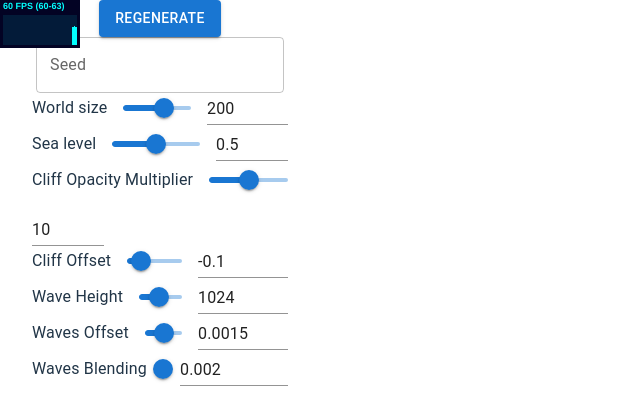
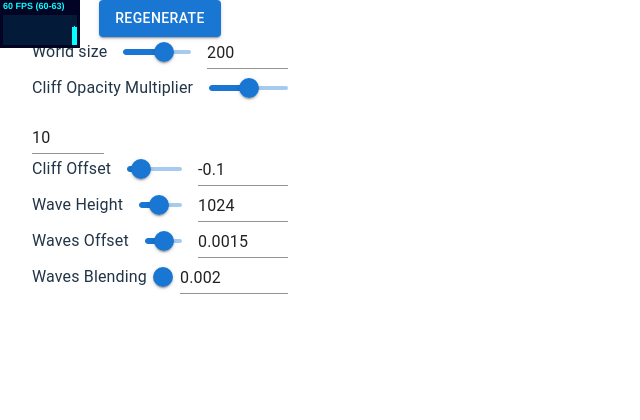
Before and after one commit to MichaelPestuka/TerrainGen, a React (Vite) app in the folder TerrainGenFrontend/: page / in a window 1280 px wide. Shown: the top 420 px of the page, without its empty margins (0-640 px from the left). Built offline with nearby package versions, Linux system fonts and the light colour scheme.

Commit message:
chore: removed unused controls

```diff
--- a/TerrainGenFrontend/src/App.jsx
+++ b/TerrainGenFrontend/src/App.jsx
@@ -9,14 +9,13 @@ import TerrainRenderer from './renderer.js'
 function App() {
   useEffect(() => {
       console.log("Starting Renderer");
-      renderer.current = new TerrainRenderer({'Width':worldSize, 'Height':worldSize, 'Sealevel':seaLevel})
+      renderer.current = new TerrainRenderer({'Width':worldSize, 'Height':worldSize})
       // startRenderer();
   }, [])
 
 
   var renderer = useRef()
   const [worldSize, setSize] = useState(200)
-  const [seaLevel, setSeaLevel] = useState(0.5)
   const [cliffMultiplier, setCliffMutliplier] = useState(10.0)
   const [cliffOffset, setCliffOffset] = useState(-0.05)
   const [waveHeight, setWaveHeight] = useState(1024.0)
@@ -40,11 +39,9 @@ function App() {
       <Box sx={{marginRight: '0', width: '20%', height: '100%', padding: '0 32px'}}>
         <Button variant='contained' onClick={() => {
           console.log("Reloafdinf")
-          renderer.current.fetchTerrain({'Width':worldSize, 'Height':worldSize, 'Sealevel':seaLevel});
+          renderer.current.fetchTerrain({'Width':worldSize, 'Height':worldSize});
         }}> Regenerate </Button>
-        <TextField label={"Seed"} type='number'/>
         <InputSlider label={"World size"} updateData={setSize} minValue={50} maxValue={300} defaultValue={200} />
-        <InputSlider label={"Sea level"} updateData={setSeaLevel} minValue={0.0} maxValue={1.0} defaultValue={0.5} />
         <InputSlider label={"Cliff Opacity Multiplier"} updateData={setCliffMutliplier} minValue={0.0} maxValue={20.0} defaultValue={10.0} />
         <InputSlider label={"Cliff Offset"} updateData={setCliffOffset} minValue={-0.2} maxValue={0.2} defaultValue={-0.1} />
         <InputSlider label={"Wave Height"} updateData={setWaveHeight} minValue={128.0} maxValue={2048.0} defaultValue={1024.0} />
```
